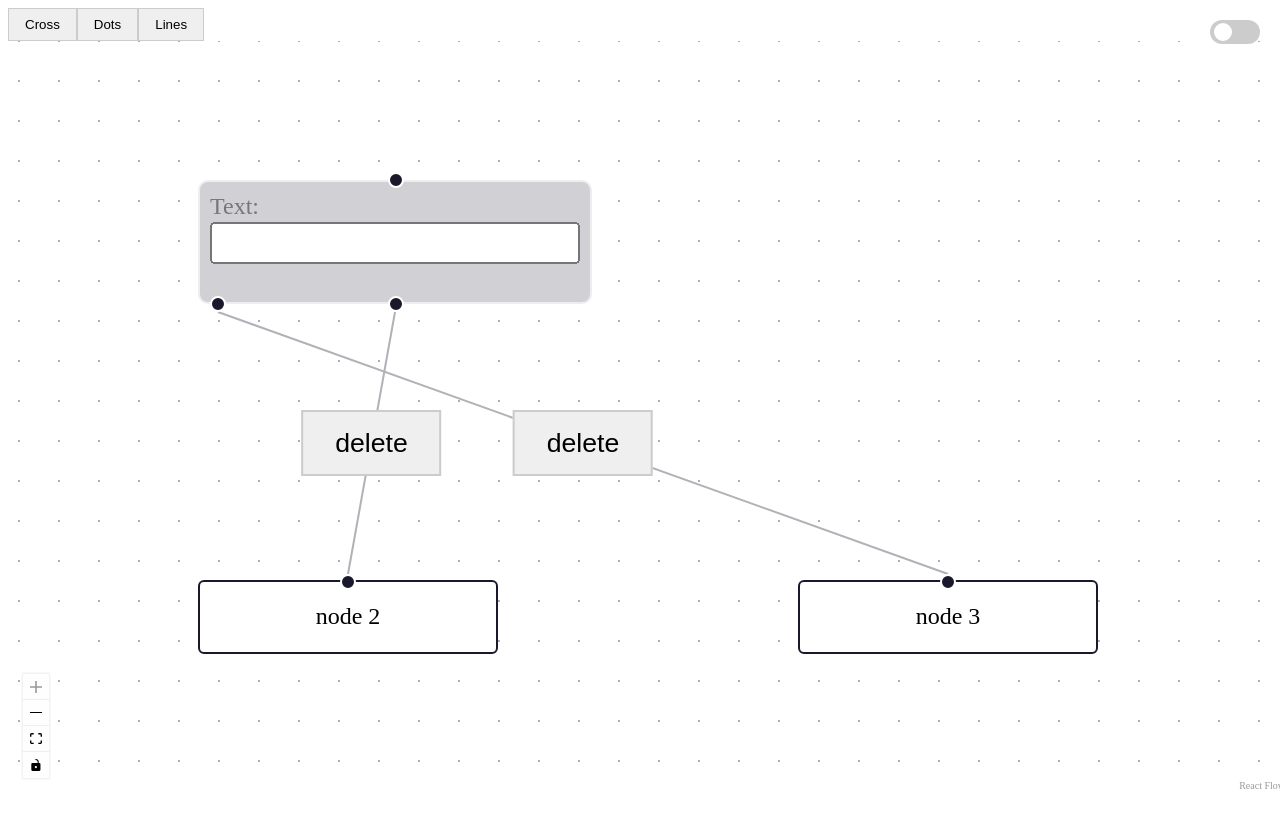
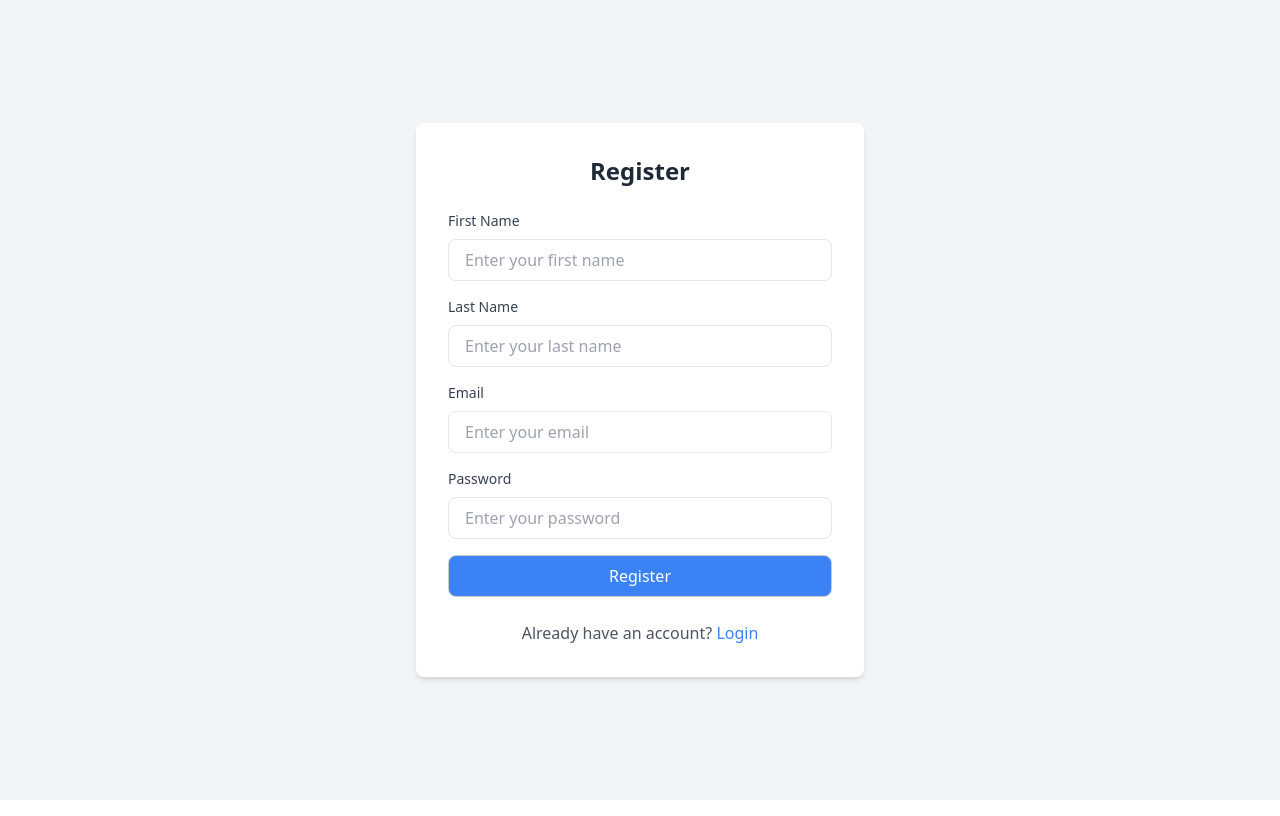
Before and after one commit to TusharMandani/React-Flow, a React (Create React App) app: page /register in a window 1280 px wide. Built offline with nearby package versions, Linux system fonts and the light colour scheme.

Commit message:
Add login and register component

```diff
--- a/package.json
+++ b/package.json
@@ -9,6 +9,7 @@
     "@xyflow/react": "^12.3.5",
     "react": "^18.3.1",
     "react-dom": "^18.3.1",
+    "react-router-dom": "^6.28.0",
     "react-scripts": "5.0.1",
     "web-vitals": "^2.1.4"
   },
@@ -35,5 +36,10 @@
       "last 1 firefox version",
       "last 1 safari version"
     ]
+  },
+  "devDependencies": {
+    "autoprefixer": "^10.4.20",
+    "postcss": "^8.4.49",
+    "tailwindcss": "^3.4.15"
   }
 }
--- a/src/App.js
+++ b/src/App.js
@@ -11,6 +11,9 @@ import {
 import "@xyflow/react/dist/style.css";
 import CustomeNode from "./components/CustomeNode/CustomeNode";
 import CustomEdge from "./components/CustomeEdge/CustomeEdge";
+import { BrowserRouter as Router, Routes, Route } from "react-router-dom";
+import Login from "./components/Authentication/Login/Login";
+import Register from "./components/Authentication/Register/Register";
 
 const initialNodes = [
   {
@@ -79,43 +82,52 @@ function App() {
   };
 
   return (
-    <div style={{ height: "94vh", width: "100%", position: "relative" }}>
-      <div className="button">
-        <button type="button" onClick={() => setVariant("cross")}>
-          Cross
-        </button>
-        <button type="button" onClick={() => setVariant("dots")}>
-          Dots
-        </button>
-        <button type="button" onClick={() => setVariant("lines")}>
-          Lines
-        </button>
-        <div className="slider-container">
-          <label className="switch">
-            <input
-              type="checkbox"
-              checked={animationEnabled}
-              onChange={toggleEdgeAnimation}
-              className="slider-checkbox"
-            />
-            <span className="slider"></span>
-          </label>
-        </div>
-      </div>
-      <ReactFlow
-        nodes={nodes}
-        onNodesChange={onNodesChange}
-        edges={edges}
-        onEdgesChange={onEdgesChange}
-        onConnect={onConnect}
-        nodeTypes={nodeTypes}
-        edgeTypes={edgeTypes}
-        fitView
-      >
-        <Background variant={variant} />
-        <Controls />
-      </ReactFlow>
-    </div>
+    // <div style={{ height: "94vh", width: "100%", position: "relative" }}>
+    //   <div className="button">
+    //     <button type="button" onClick={() => setVariant("cross")}>
+    //       Cross
+    //     </button>
+    //     <button type="button" onClick={() => setVariant("dots")}>
+    //       Dots
+    //     </button>
+    //     <button type="button" onClick={() => setVariant("lines")}>
+    //       Lines
+    //     </button>
+    //     <div className="slider-container">
+    //       <label className="switch">
+    //         <input
+    //           type="checkbox"
+    //           checked={animationEnabled}
+    //           onChange={toggleEdgeAnimation}
+    //           className="slider-checkbox"
+    //         />
+    //         <span className="slider"></span>
+    //       </label>
+    //     </div>
+    //   </div>
+    //   <ReactFlow
+    //     nodes={nodes}
+    //     onNodesChange={onNodesChange}
+    //     edges={edges}
+    //     onEdgesChange={onEdgesChange}
+    //     onConnect={onConnect}
+    //     nodeTypes={nodeTypes}
+    //     edgeTypes={edgeTypes}
+    //     fitView
+    //   >
+    //     <Background variant={variant} />
+    //     <Controls />
+    //   </ReactFlow>
+    // </div>
+    <>
+      <Router>
+        <Routes>
+          <Route exact path="/" element={<Login />} />
+          <Route exact path="/login" element={<Login />} />
+          <Route path="/register" element={<Register />} />
+        </Routes>
+      </Router>
+    </>
   );
 }
 
--- /dev/null
+++ b/src/components/Authentication/Login/Login.js
@@ -0,0 +1,86 @@
+import React, { useState } from 'react'
+import { Link } from 'react-router-dom';
+
+export default function Login() {
+    const [formData, setFormData] = useState({ email: '', password: '' });
+    const [error, setError] = useState('');
+
+    const handleChange = (e) => {
+        const { name, value } = e.target;
+        setFormData({ ...formData, [name]: value });
+    };
+
+    const handleSubmit = (e) => {
+        e.preventDefault();
+        if (!formData.email || !formData.password) {
+            setError('Please fill in both fields.');
+        } else {
+            setError('');
+            console.log('Login Successful:', formData);
+        }
+    };
+
+    return (
+        <div className="flex items-center justify-center min-h-screen bg-gray-100">
+            <div className="w-full max-w-md p-8 bg-white shadow-md rounded-lg">
+                <h2 className="text-2xl font-bold text-center text-gray-800">Login</h2>
+                {error && (
+                    <p className="mt-4 text-sm text-red-500">{error}</p>
+                )}
+                <form className="mt-6" onSubmit={handleSubmit}>
+                    <div className="mb-4">
+                        <label
+                            htmlFor="email"
+                            className="block text-sm font-medium text-gray-700"
+                        >
+                            Email
+                        </label>
+                        <input
+                            type="email"
+                            id="email"
+                            name="email"
+                            value={formData.email}
+                            onChange={handleChange}
+                            className="w-full px-4 py-2 mt-2 text-gray-700 border rounded-lg focus:outline-none focus:ring-2 focus:ring-blue-500"
+                            placeholder="Enter your email"
+                        />
+                    </div>
+                    <div className="mb-4">
+                        <label
+                            htmlFor="password"
+                            className="block text-sm font-medium text-gray-700"
+                        >
+                            Password
+                        </label>
+                        <input
+                            type="password"
+                            id="password"
+                            name="password"
+                            value={formData.password}
+                            onChange={handleChange}
+                            className="w-full px-4 py-2 mt-2 text-gray-700 border rounded-lg focus:outline-none focus:ring-2 focus:ring-blue-500"
+                            placeholder="Enter your password"
+                        />
+                    </div>
+                    <button
+                        type="submit"
+                        className="w-full px-4 py-2 text-white bg-blue-500 rounded-lg hover:bg-blue-600 focus:outline-none focus:ring-2 focus:ring-blue-300"
+                    >
+                        Login
+                    </button>
+                </form>
+                <div className="mt-6 text-center">
+                    <p className="text-gray-600">
+                        Don't have an account?{' '}
+                        <Link
+                            to="/register"
+                            className="text-blue-500 hover:underline"
+                        >
+                            Register
+                        </Link>
+                    </p>
+                </div>
+            </div>
+        </div>
+    );
+}
--- /dev/null
+++ b/src/components/Authentication/Register/Register.js
@@ -0,0 +1,126 @@
+import React, { useState } from 'react'
+import { Link } from 'react-router-dom';
+
+export default function Register() {
+    const [formData, setFormData] = useState({
+        firstName: '',
+        lastName: '',
+        email: '',
+        password: '',
+    });
+    const [error, setError] = useState('');
+
+    const handleChange = (e) => {
+        const { name, value } = e.target;
+        setFormData({ ...formData, [name]: value });
+    };
+
+    const handleSubmit = (e) => {
+        e.preventDefault();
+        if (!formData.firstName || !formData.lastName || !formData.email || !formData.password) {
+            setError('All fields are required.');
+        } else {
+            setError('');
+            console.log('Registration Successful:', formData);
+        }
+    };
+
+    return (
+        <div className="flex items-center justify-center min-h-screen bg-gray-100">
+            <div className="w-full max-w-md p-8 bg-white shadow-md rounded-lg">
+                <h2 className="text-2xl font-bold text-center text-gray-800">Register</h2>
+                {error && (
+                    <p className="mt-4 text-sm text-red-500">{error}</p>
+                )}
+                <form className="mt-6" onSubmit={handleSubmit}>
+                    <div className="mb-4">
+                        <label
+                            htmlFor="firstName"
+                            className="block text-sm font-medium text-gray-700"
+                        >
+                            First Name
+                        </label>
+                        <input
+                            type="text"
+                            id="firstName"
+                            name="firstName"
+                            value={formData.firstName}
+                            onChange={handleChange}
+                            className="w-full px-4 py-2 mt-2 text-gray-700 border rounded-lg focus:outline-none focus:ring-2 focus:ring-blue-500"
+                            placeholder="Enter your first name"
+                        />
+                    </div>
+                    <div className="mb-4">
+                        <label
+                            htmlFor="lastName"
+                            className="block text-sm font-medium text-gray-700"
+                        >
+                            Last Name
+                        </label>
+                        <input
+                            type="text"
+                            id="lastName"
+                            name="lastName"
+                            value={formData.lastName}
+                            onChange={handleChange}
+                            className="w-full px-4 py-2 mt-2 text-gray-700 border rounded-lg focus:outline-none focus:ring-2 focus:ring-blue-500"
+                            placeholder="Enter your last name"
+                        />
+                    </div>
+                    <div className="mb-4">
+                        <label
+                            htmlFor="email"
+                            className="block text-sm font-medium text-gray-700"
+                        >
+                            Email
+                        </label>
+                        <input
+                            type="email"
+                            id="email"
+                            name="email"
+                            value={formData.email}
+                            onChange={handleChange}
+                            className="w-full px-4 py-2 mt-2 text-gray-700 border rounded-lg focus:outline-none focus:ring-2 focus:ring-blue-500"
+                            placeholder="Enter your email"
+                        />
+                    </div>
+                    <div className="mb-4">
+                        <label
+                            htmlFor="password"
+                            className="block text-sm font-medium text-gray-700"
+                        >
+                            Password
+                        </label>
+                        <input
+                            type="password"
+                            id="password"
+                            name="password"
+                            value={formData.password}
+                            onChange={handleChange}
+                            className="w-full px-4 py-2 mt-2 text-gray-700 border rounded-lg focus:outline-none focus:ring-2 focus:ring-blue-500"
+                            placeholder="Enter your password"
+                        />
+                    </div>
+                    <button
+                        type="submit"
+                        className="w-full px-4 py-2 text-white bg-blue-500 rounded-lg hover:bg-blue-600 focus:outline-none focus:ring-2 focus:ring-blue-300"
+                    >
+                        Register
+                    </button>
+                </form>
+                <div className="mt-6 text-center">
+                    <p className="text-gray-600">
+                        Already have an account?{' '}
+                        <Link
+                            to="/login"
+                            className="text-blue-500 hover:underline"
+                        >
+                            Login
+                        </Link>
+                    </p>
+                </div>
+            </div>
+        </div>
+    );
+
+}
--- a/src/index.css
+++ b/src/index.css
@@ -1,3 +1,6 @@
+@tailwind base;
+@tailwind components;
+@tailwind utilities;
 .main{
   width: 100vw;
   height: 100vh;
--- /dev/null
+++ b/tailwind.config.js
@@ -0,0 +1,10 @@
+/** @type {import('tailwindcss').Config} */
+module.exports = {
+  content: ["./src/components/**/*.{js,ts,jsx,tsx,mdx}",
+           "./src/components/Authentication/**/*.{js,ts,jsx,tsx,mdx}"],
+  theme: {
+    extend: {},
+  },
+
+  plugins: [],
+}
```
Also changed, not shown: src/components/Authentication/Login/Login.css (added), src/components/Authentication/Register/Register.css (added), 1 other file (tests, documents, lock files or other folders).
